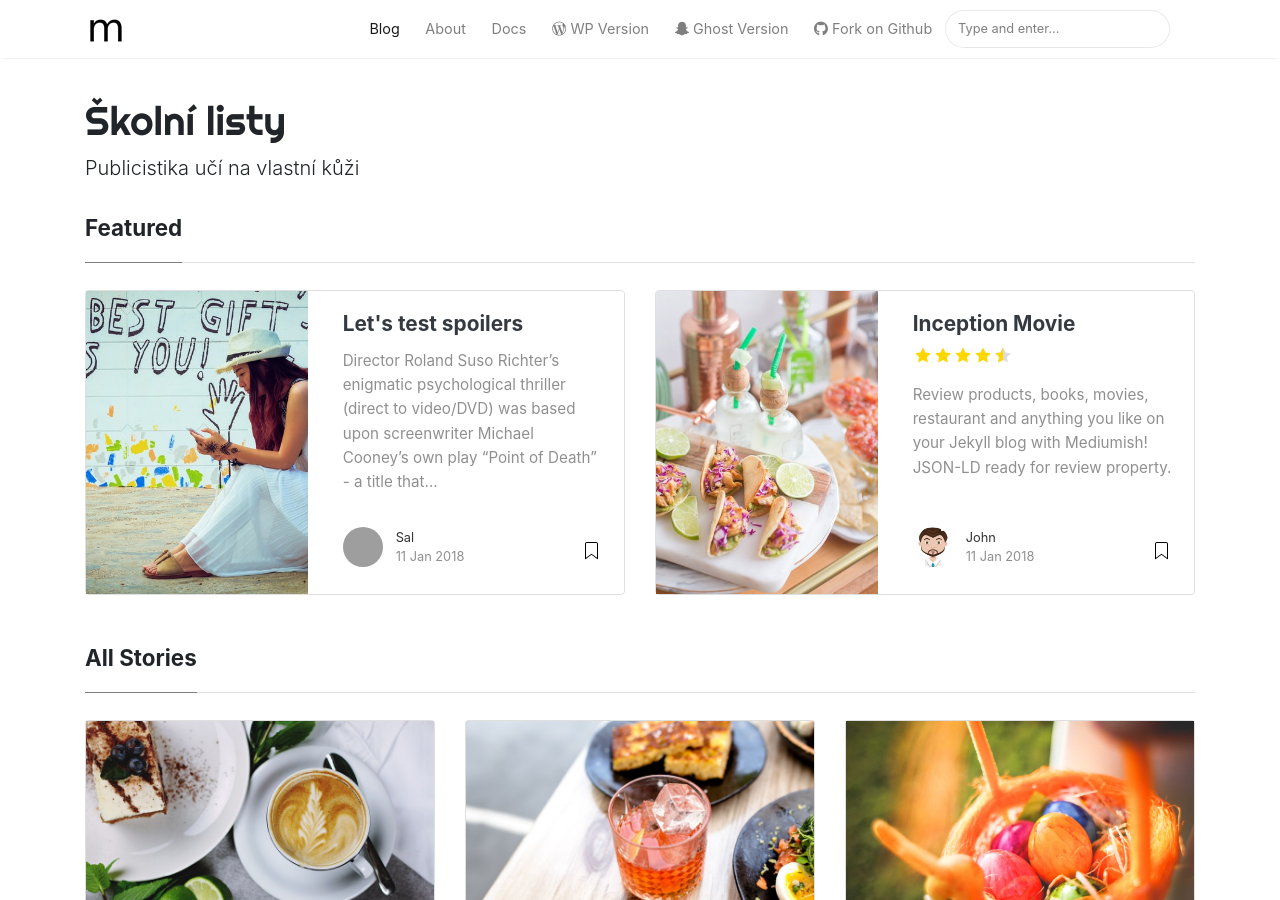
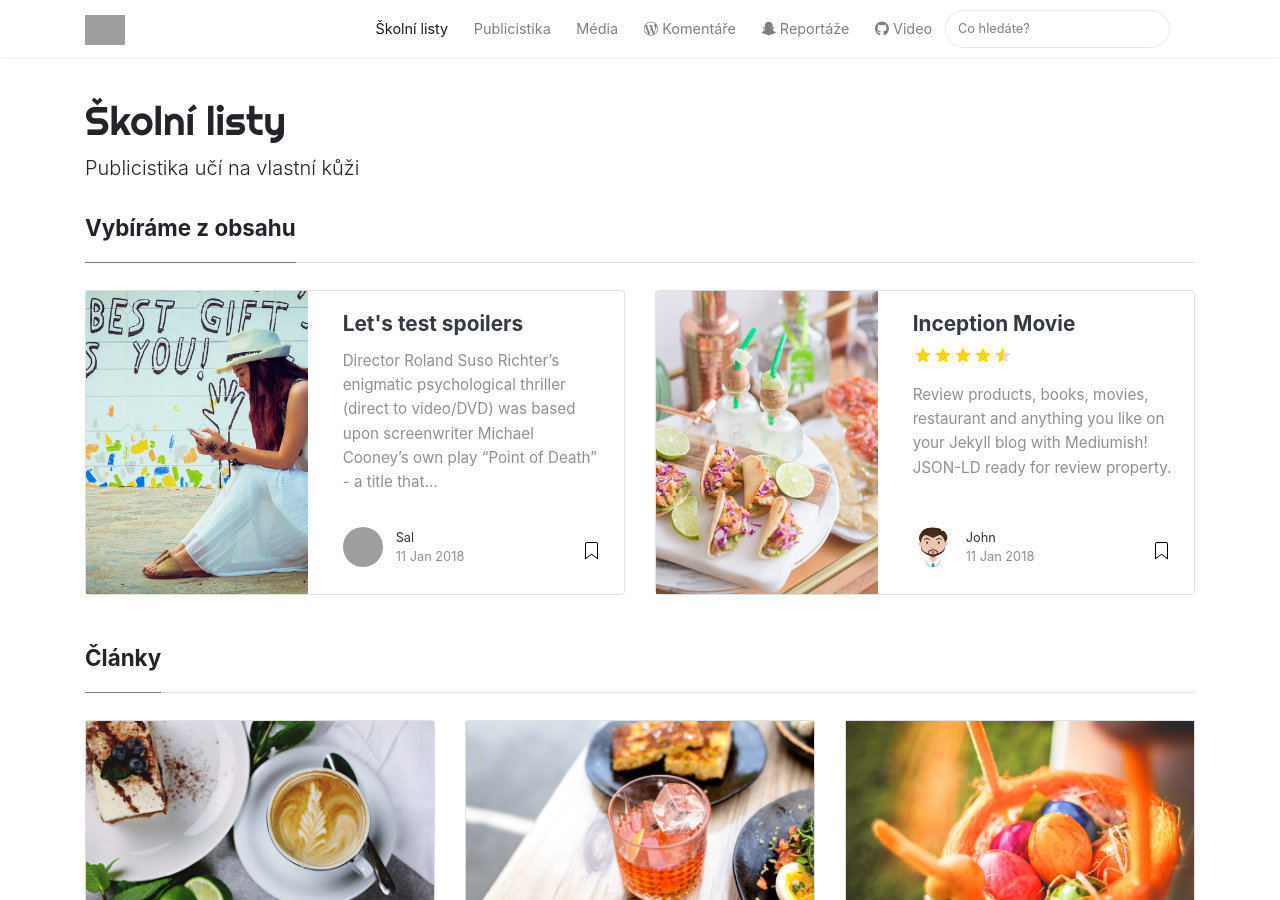
Before and after one commit to maly/vosp-medium, a Jekyll site: the page built from index.html, in a window 1280 px wide and 900 px high. Built offline with Jekyll 4.4.1, drawn with Linux system fonts in a browser that asks for light colours; nearby versions of some CDN libraries; the list of posts is cut into pages by our own code; grey boxes are pictures that could not be loaded.

Commit message:
go go go

```diff
--- a/_config.yml
+++ b/_config.yml
@@ -2,7 +2,7 @@
 name: "Školní listy"
 title: "Školní listy"
 description: "Publicistika učí na vlastní kůži"
-logo: 'assets/images/logo.png'
+logo: 'https://maly.github.io/vosp-land/assets/img/vosplogo.svg'
 favicon: 'assets/images/logo.png'
 baseurl: /
 # google_analytics: ''
--- a/_includes/search-lunr.html
+++ b/_includes/search-lunr.html
@@ -11,7 +11,7 @@
 
 
 <form class="bd-search" onSubmit="return lunr_search(document.getElementById('lunrsearch').value);">
-    <input type="text" class="form-control text-small launch-modal-search" id="lunrsearch" name="q" maxlength="255" value="" placeholder="Type and enter..."/>
+    <input type="text" class="form-control text-small launch-modal-search" id="lunrsearch" name="q" maxlength="255" value="" placeholder="Co hledáte?"/>
 </form>
 
 <div id="lunrsearchresults">
--- a/_layouts/default.html
+++ b/_layouts/default.html
@@ -68,27 +68,27 @@ ga('send', 'pageview');
                 {% else %}
                 <li class="nav-item">
                 {% endif %}
-                <a class="nav-link" href="{{ site.baseurl }}/index.html">Blog</a>
+                <a class="nav-link" href="{{ site.baseurl }}/index.html">Školní listy</a>
                 </li>
 
                 <li class="nav-item">
-                <a class="nav-link" href="{{ site.baseurl }}/about">About</a>
+                <a class="nav-link" href="{{ site.baseurl }}/about">Publicistika</a>
                 </li>
 
                 <li class="nav-item">
-                <a target="_blank" class="nav-link" href="https://bootstrapstarter.com/bootstrap-templates/template-mediumish-bootstrap-jekyll/"> Docs</a>
+                <a target="_blank" class="nav-link" href="https://bootstrapstarter.com/bootstrap-templates/template-mediumish-bootstrap-jekyll/"> Média</a>
                 </li>
 
                 <li class="nav-item">
-                <a target="_blank" class="nav-link" href="https://www.wowthemes.net/themes/mediumish-wordpress/"><i class="fab fa-wordpress-simple"></i> WP Version</a>
+                <a target="_blank" class="nav-link" href="https://www.wowthemes.net/themes/mediumish-wordpress/"><i class="fab fa-wordpress-simple"></i> Komentáře</a>
                 </li>
 
                 <li class="nav-item">
-                <a target="_blank" class="nav-link" href="https://www.wowthemes.net/themes/mediumish-ghost/"><i class="fab fa-snapchat-ghost"></i> Ghost Version</a>
+                <a target="_blank" class="nav-link" href="https://www.wowthemes.net/themes/mediumish-ghost/"><i class="fab fa-snapchat-ghost"></i> Reportáže</a>
                 </li>
 
                 <li class="nav-item">
-                <a target="_blank" class="nav-link" href="https://github.com/wowthemesnet/mediumish-theme-jekyll"><i class="fab fa-github"></i> Fork on Github</a>
+                <a target="_blank" class="nav-link" href="https://github.com/wowthemesnet/mediumish-theme-jekyll"><i class="fab fa-github"></i> Video</a>
                 </li>
 
                 {% include search-lunr.html %}
--- a/index.html
+++ b/index.html
@@ -9,7 +9,7 @@ title: Home
 ================================================== -->
 <section class="featured-posts">
     <div class="section-title">
-        <h2><span>Featured</span></h2>
+        <h2><span>Vybíráme z obsahu</span></h2>
     </div>
     <div class="row">
 
@@ -34,7 +34,7 @@ title: Home
 
     <div class="section-title">
 
-        <h2><span>All Stories</span></h2>
+        <h2><span>Články</span></h2>
 
     </div>
 
```
